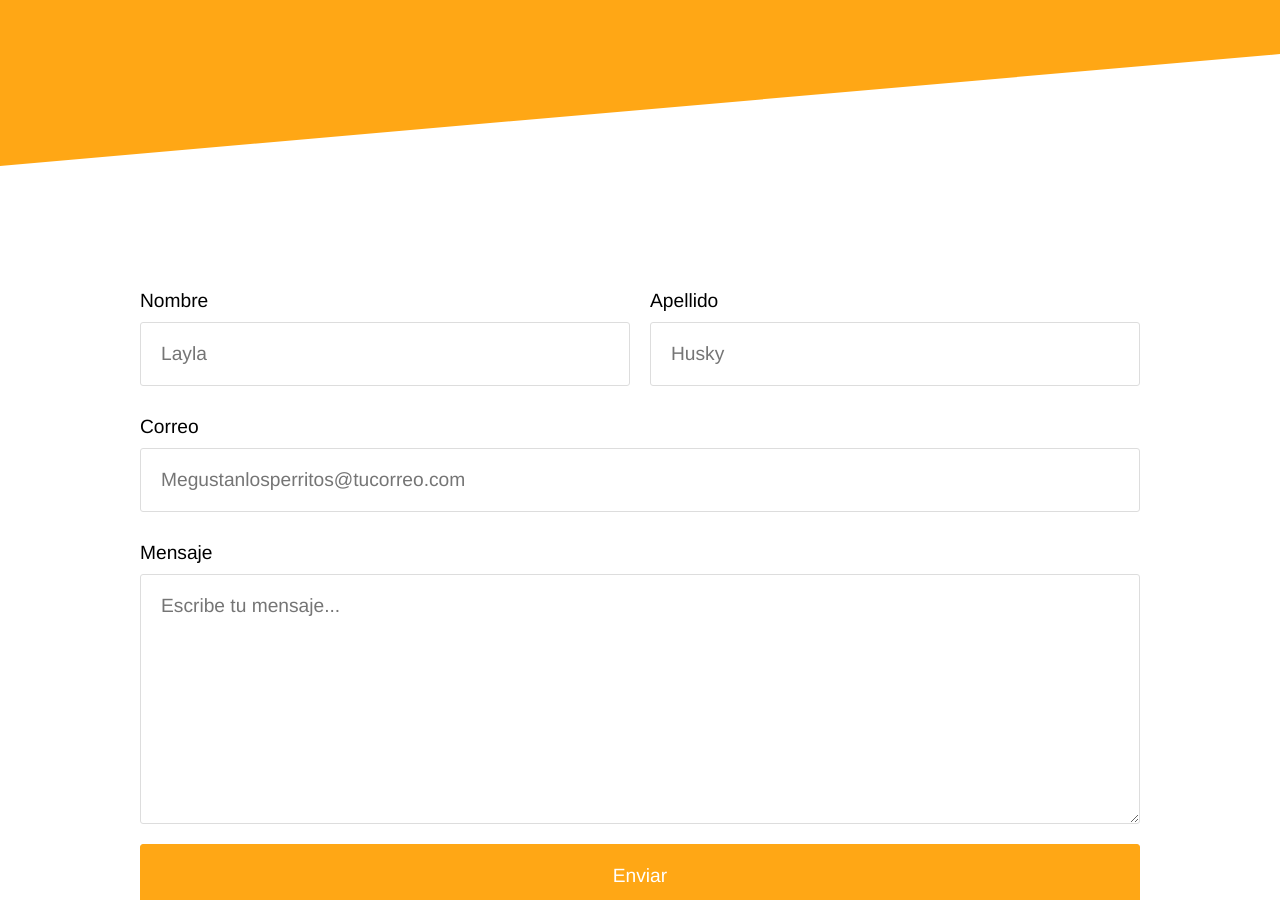
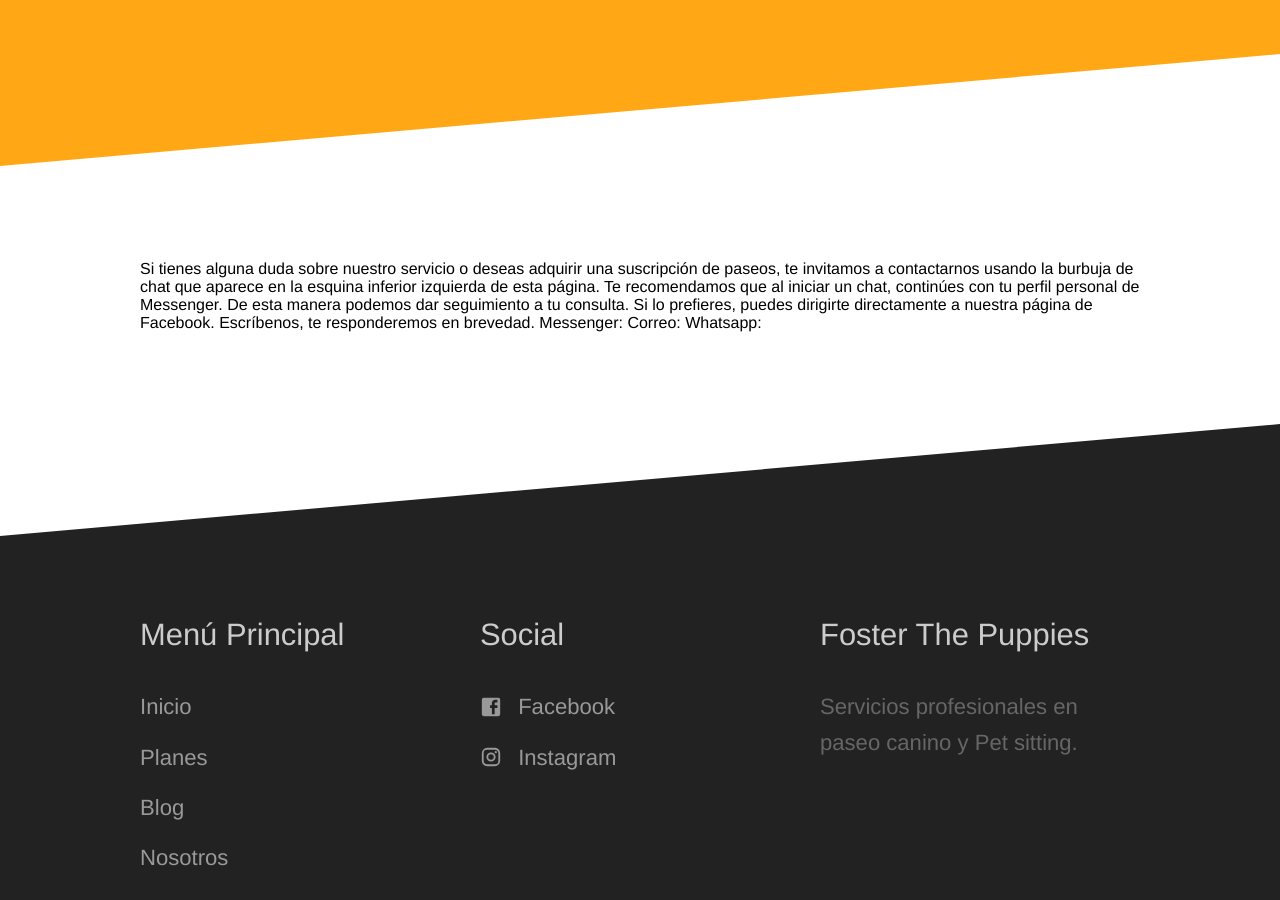
Before and after one commit to FosterThe/Foster, a Jekyll site: the page built from contacto.html, in a window 1280 px wide and 900 px high, scrolled down 307 px. Built offline with Jekyll 4.4.1, drawn with Linux system fonts in a browser that asks for light colours.

Commit message:
Update contacto.html

```diff
--- a/contacto.html
+++ b/contacto.html
@@ -6,30 +6,20 @@ subtitle: Nos interesa estar comunicados con mas dog lovers.
 
 <section class="diagonal">
 	<div class="container">
-		<form action="{{ site.baseurl }}/contact-success/" method="post" class="contact-form">
-			<input type="hidden" name="_to" value= mikeyagamitsuki@gmail.com />
-			<input type="text" name="_gotcha" style="display: none;" />
 
-			<div class="halves">
-				<div>
-					<label for="name">Nombre</label>
-					<input type="text" name="first-name" id="first-name" placeholder="Layla" />
-				</div>
+Si tienes alguna duda sobre nuestro servicio o deseas adquirir una suscripción de paseos, te invitamos a contactarnos usando la burbuja de chat que aparece en la esquina inferior izquierda de esta página.
+Te recomendamos que al iniciar un chat, continúes con tu perfil personal de Messenger.
+De esta manera podemos dar seguimiento a tu consulta.
 
-				<div>
-					<label for="name">Apellido</label>
-					<input type="text" name="last-name" id="last-name" placeholder="Husky" />
-				</div>
-			</div>
+Si lo prefieres, puedes dirigirte directamente a nuestra página de Facebook.
+Escríbenos, te responderemos en brevedad.
 
-			<label for="email">Correo</label>
-			<input type="email" name="email" id="email" placeholder="Megustanlosperritos@tucorreo.com" required />
+Messenger:
 
-			<label for="message">Mensaje</label>
-			<textarea name="message" id="message" placeholder="Escribe tu mensaje..."></textarea>
+Correo:
 
-			<input type="submit" value="Enviar" />
-		</form>
+Whatsapp:
+
 	</div>
 </section>
 
```
